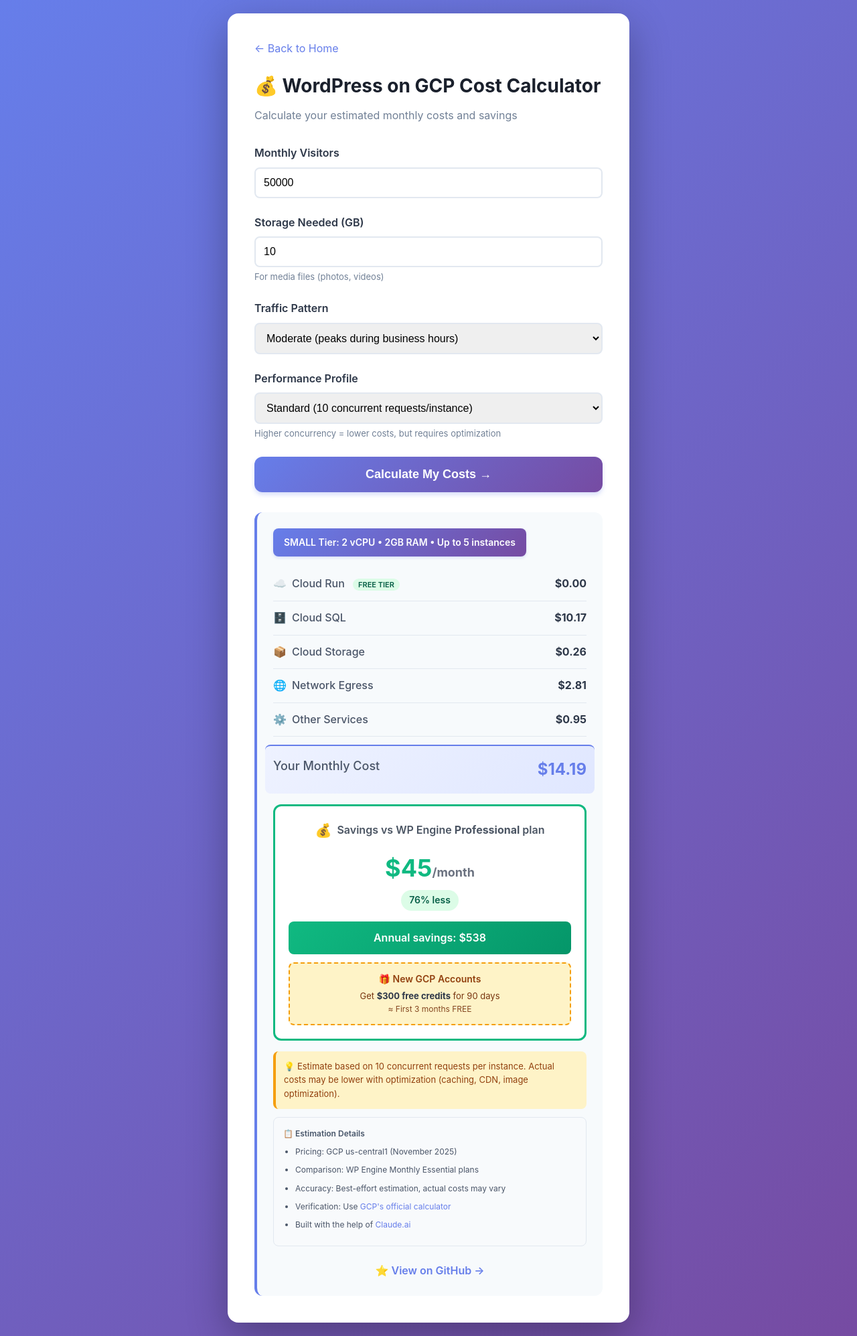
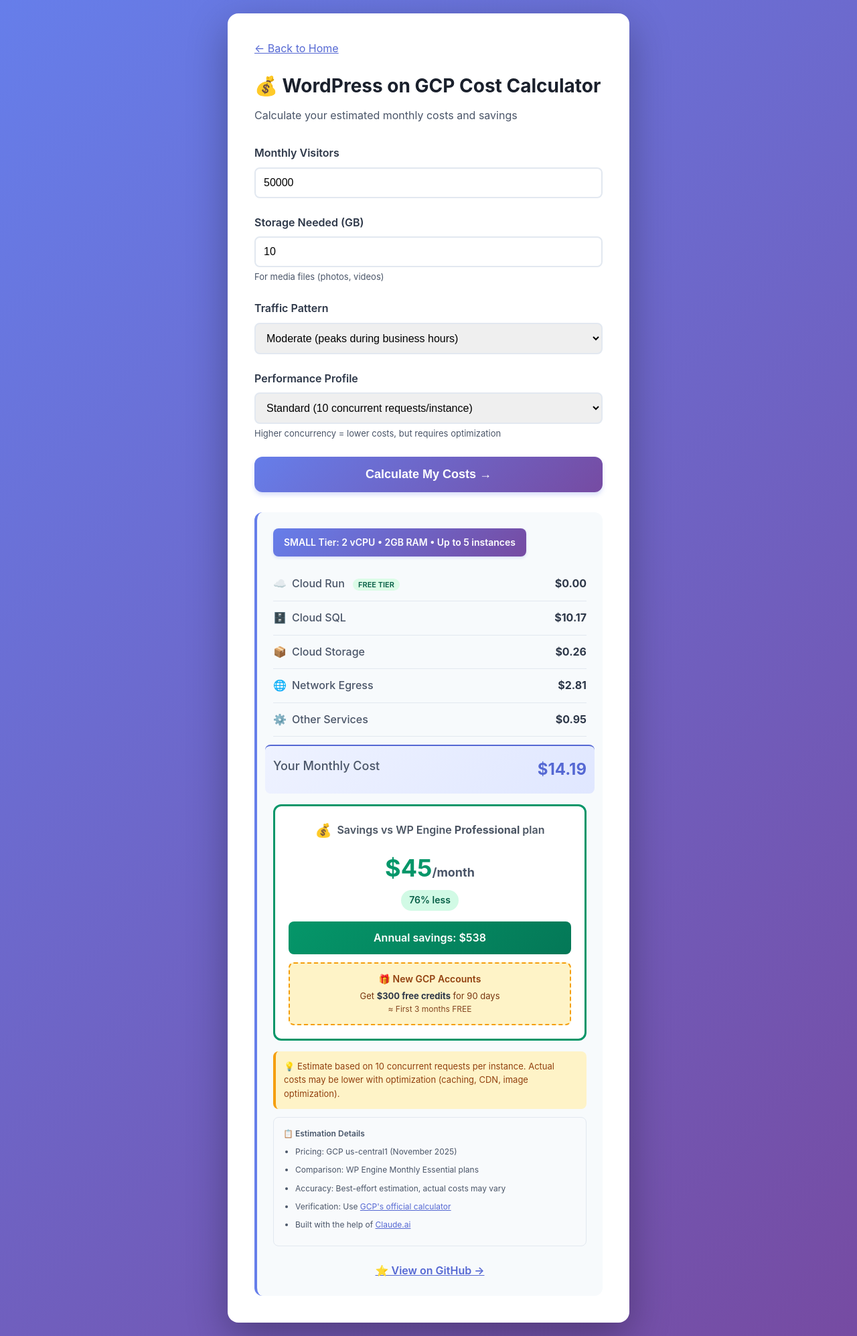
Before and after one commit to tohidsmart/serverless-wordpress-gcp, a Jekyll site: the page docs/cost-calculator.html, which Jekyll copies as it is, in a window 1280 px wide. Shown: the whole page at 67% size. Built offline with Jekyll 4.4.1, drawn with Linux system fonts in a browser that asks for light colours.

Commit message:
fix accessibility issues in docs

```diff
--- a/docs/assets/css/style.css
+++ b/docs/assets/css/style.css
@@ -53,13 +53,13 @@ strong {
 }
 
 a {
-    color: #667eea;
-    text-decoration: none;
+    color: #5568d3;
+    text-decoration: underline;
     transition: color 0.3s;
 }
 
 a:hover {
-    color: #764ba2;
+    color: #5941a9;
     text-decoration: underline;
 }
 
--- a/docs/cost-calculator.html
+++ b/docs/cost-calculator.html
@@ -23,7 +23,7 @@
         }
 
         .subtitle {
-            color: #718096;
+            color: #4a5568;
             margin-bottom: 30px;
         }
 
@@ -40,7 +40,7 @@
 
         .help-text {
             font-size: 13px;
-            color: #718096;
+            color: #4a5568;
             margin-top: 4px;
             font-weight: 400;
         }
@@ -151,8 +151,8 @@
         }
 
         .github-link a {
-            color: #667eea;
-            text-decoration: none;
+            color: #5568d3;
+            text-decoration: underline;
             font-weight: 600;
         }
     </style>
@@ -247,13 +247,13 @@
                 </span>
                 <span class="cost-value">$0.95</span>
             </div>
-            <div class="cost-row total" style="border-top: 2px solid #667eea; margin-top: 12px; padding-top: 16px;">
+            <div class="cost-row total" style="border-top: 2px solid #5568d3; margin-top: 12px; padding-top: 16px;">
                 <span class="cost-label" style="font-size: 18px;">Your Monthly Cost</span>
-                <span class="cost-value" style="font-size: 24px; color: #667eea;" id="total-cost">$0</span>
+                <span class="cost-value" style="font-size: 24px; color: #5568d3;" id="total-cost">$0</span>
             </div>
 
             <div id="savings"
-                style="background: white; border: 3px solid #10b981; border-radius: 12px; padding: 20px; margin-top: 16px;">
+                style="background: white; border: 3px solid #059669; border-radius: 12px; padding: 20px; margin-top: 16px;">
                 <!-- Header -->
                 <div style="display: flex; align-items: center; justify-content: center; margin-bottom: 12px;">
                     <span style="font-size: 20px; margin-right: 8px;">💰</span>
@@ -263,14 +263,14 @@
 
                 <!-- Main savings -->
                 <div style="text-align: center; margin-bottom: 16px;">
-                    <div style="font-size: 36px; font-weight: 700; color: #10b981; margin-bottom: 4px;"
-                        id="monthly-savings">$45<span style="font-size: 18px; color: #6b7280;">/month</span></div>
-                    <div style="display: inline-block; background: #dcfce7; color: #065f46; padding: 4px 12px; border-radius: 20px; font-size: 14px; font-weight: 600;"
+                    <div style="font-size: 36px; font-weight: 700; color: #059669; margin-bottom: 4px;"
+                        id="monthly-savings">$45<span style="font-size: 18px; color: #4a5568;">/month</span></div>
+                    <div style="display: inline-block; background: #d1fae5; color: #065f46; padding: 4px 12px; border-radius: 20px; font-size: 14px; font-weight: 600;"
                         id="savings-percent">76% less</div>
                 </div>
 
                 <!-- Annual savings -->
-                <div style="background: linear-gradient(135deg, #10b981 0%, #059669 100%); color: white; padding: 12px; border-radius: 8px; text-align: center; font-size: 16px; font-weight: 600;"
+                <div style="background: linear-gradient(135deg, #059669 0%, #047857 100%); color: white; padding: 12px; border-radius: 8px; text-align: center; font-size: 16px; font-weight: 600;"
                     id="annual-savings">
                     Annual savings: $538
                 </div>
@@ -301,9 +301,9 @@
                     <li>Comparison: WP Engine Monthly Essential plans</li>
                     <li>Accuracy: Best-effort estimation, actual costs may vary</li>
                     <li>Verification: Use <a href="https://cloud.google.com/products/calculator" target="_blank"
-                            style="color: #667eea; text-decoration: none;">GCP's official calculator</a></li>
+                            style="color: #5568d3; text-decoration: underline;">GCP's official calculator</a></li>
                     <li>Built with the help of <a href="https://claude.ai" target="_blank"
-                            style="color: #667eea; text-decoration: none;">Claude.ai</a></li>
+                            style="color: #5568d3; text-decoration: underline;">Claude.ai</a></li>
                 </ul>
             </div>
 
@@ -502,14 +502,15 @@
             const wpEnginePlanName = wpEnginePlan ? wpEnginePlan.name.charAt(0).toUpperCase() + wpEnginePlan.name.slice(1) : 'Professional';
 
             if (savings > 0) {
-                savingsCard.style.borderColor = '#10b981';
+                savingsCard.style.borderColor = '#059669';
                 document.getElementById('savings-header').innerHTML = `Savings vs WP Engine <b>${wpEnginePlanName}</b> plan`;
-                document.getElementById('monthly-savings').innerHTML = `$${Math.abs(savings).toFixed(0)}<span style="font-size: 18px; color: #6b7280;">/month</span>`;
+                document.getElementById('monthly-savings').innerHTML = `$${Math.abs(savings).toFixed(0)}<span style="font-size: 18px; color: #4a5568;">/month</span>`;
+                document.getElementById('monthly-savings').style.color = '#059669';
                 document.getElementById('savings-percent').textContent = `${savingsPercent}% less`;
-                document.getElementById('savings-percent').style.background = '#dcfce7';
+                document.getElementById('savings-percent').style.background = '#d1fae5';
                 document.getElementById('savings-percent').style.color = '#065f46';
                 document.getElementById('annual-savings').innerHTML = `Annual savings: $${Math.abs(annualSavings).toFixed(0)}`;
-                document.getElementById('annual-savings').style.background = 'linear-gradient(135deg, #10b981 0%, #059669 100%)';
+                document.getElementById('annual-savings').style.background = 'linear-gradient(135deg, #059669 0%, #047857 100%)';
 
                 // Calculate free months with $300 credit
                 const freeMonthsWithCredit = Math.floor(300 / totalCost);
@@ -518,15 +519,15 @@
                     : `≈ First ${freeMonthsWithCredit} months FREE`;
                 document.getElementById('free-months-text').textContent = freeMonthsText;
             } else {
-                savingsCard.style.borderColor = '#ef4444';
+                savingsCard.style.borderColor = '#dc2626';
                 document.getElementById('savings-header').textContent = `Comparison to WP Engine ${wpEnginePlanName}`;
-                document.getElementById('monthly-savings').innerHTML = `$${Math.abs(savings).toFixed(0)}<span style="font-size: 18px; color: #6b7280;">/month</span>`;
-                document.getElementById('monthly-savings').style.color = '#ef4444';
+                document.getElementById('monthly-savings').innerHTML = `$${Math.abs(savings).toFixed(0)}<span style="font-size: 18px; color: #4a5568;">/month</span>`;
+                document.getElementById('monthly-savings').style.color = '#dc2626';
                 document.getElementById('savings-percent').textContent = `${Math.abs(savingsPercent)}% more`;
                 document.getElementById('savings-percent').style.background = '#fee2e2';
                 document.getElementById('savings-percent').style.color = '#991b1b';
                 document.getElementById('annual-savings').innerHTML = `Higher annual cost: $${Math.abs(annualSavings).toFixed(0)}`;
-                document.getElementById('annual-savings').style.background = 'linear-gradient(135deg, #ef4444 0%, #dc2626 100%)';
+                document.getElementById('annual-savings').style.background = 'linear-gradient(135deg, #dc2626 0%, #b91c1c 100%)';
 
                 // Calculate free months with $300 credit (even if more expensive)
                 const freeMonthsWithCredit = Math.floor(300 / totalCost);
```
